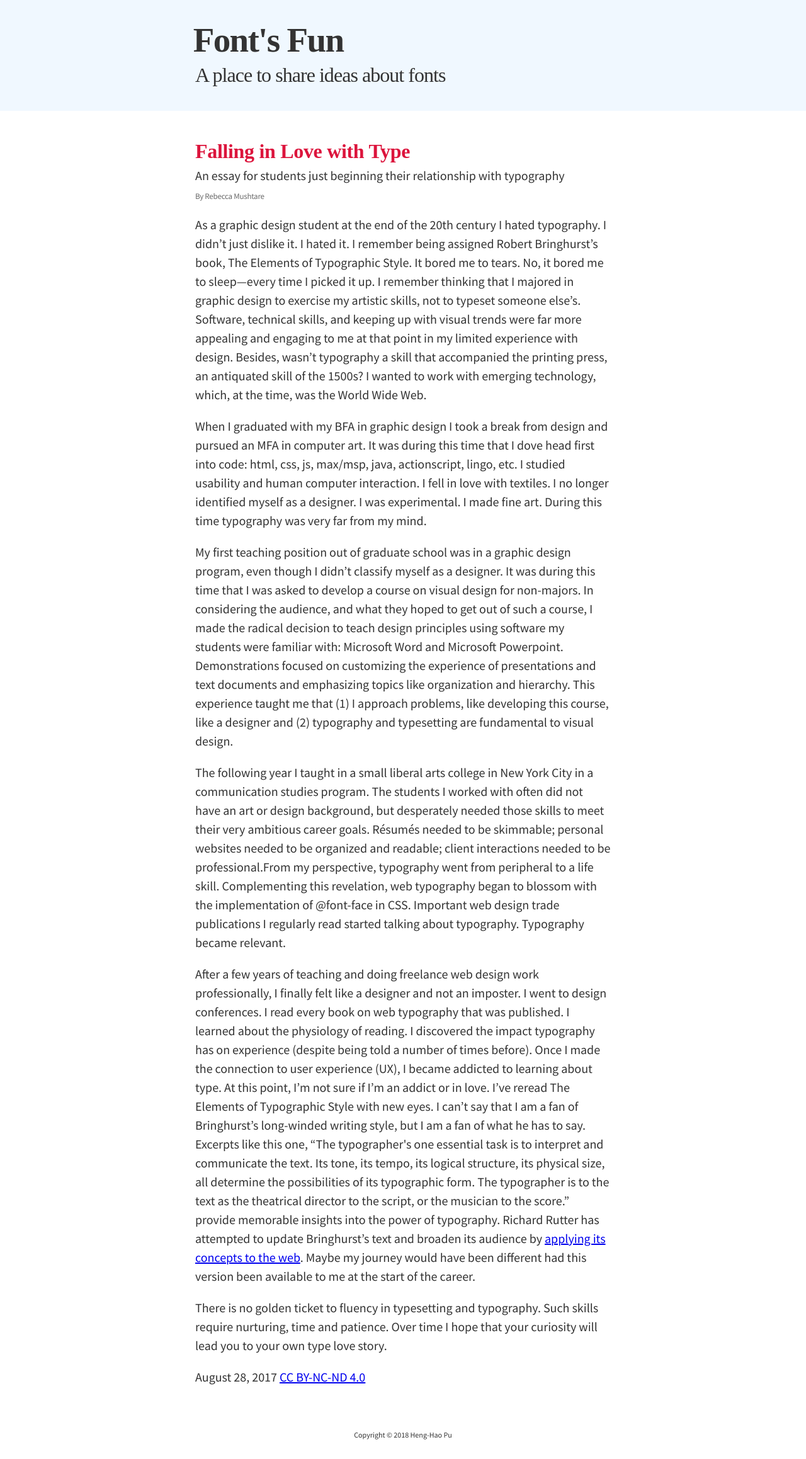
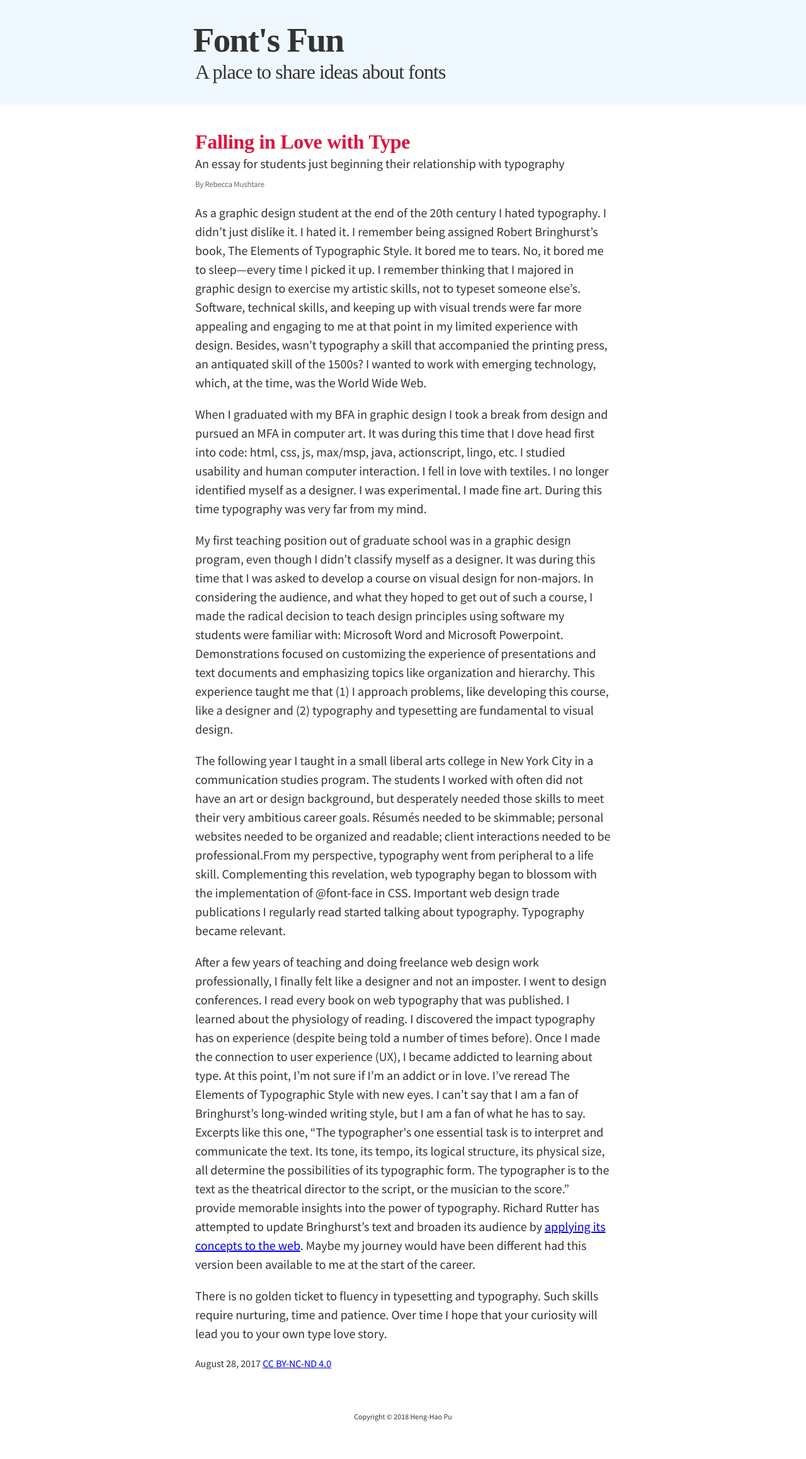
Before and after one commit to henghaopu/Font-s-fun, a plain HTML site: page index.html in a window 1280 px wide. Shown: the whole page at 63% size. After the commit the page ends 2288 px from the top, so only its background shows below. Drawn offline with Linux system fonts and the light colour scheme; a web font is replaced by a local one.

Commit message:
Adjusted line-heights of h2 and the title description

```diff
--- a/index.html
+++ b/index.html
@@ -30,7 +30,7 @@
             <p>There is no golden ticket to fluency in typesetting and typography. Such skills require nurturing, time and patience. Over time I hope that your curiosity will lead you to your own type love story.</p>
 
             <footer>
-                <p class="writtenDay"> <time>August 28, 2017</time> <a href="https://creativecommons.org/licenses/by-nc-nd/4.0/">CC BY-NC-ND 4.0</a> </p>
+                <p class="writtenDate"> <time>August 28, 2017</time> <a href="https://creativecommons.org/licenses/by-nc-nd/4.0/">CC BY-NC-ND 4.0</a> </p>
             </footer>
 
         </article>
--- a/styles.css
+++ b/styles.css
@@ -22,7 +22,7 @@ h1 {
     font-size: 2.75em;
     font-weight: 700;
     letter-spacing: -0.03em;
-    line-height: 1.6;
+    line-height: 1.6em;
     text-indent: -0.06em;
 }
 
@@ -32,6 +32,7 @@ h2 {
     font-size: 1.6em;
     font-weight: 700;
     letter-spacing: -0.01em;
+    line-height: 1.2em;
     color: crimson;
 }
 
@@ -75,6 +76,7 @@ article header p {
 .containerInHeader p {
     font-family: 'Source Serif Pro', 'Times New Roman', serif;
     font-size: 1.6em;
+    line-height: 1.2em;
     letter-spacing: -0.03em;
     margin-bottom: 0.4em;   /* h1 line-height: 1.6; */
     margin-top: -0.4em;
```
